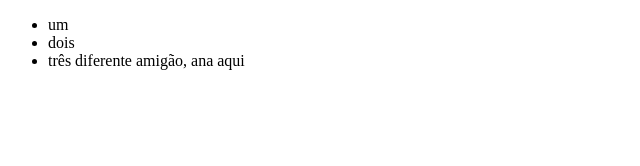
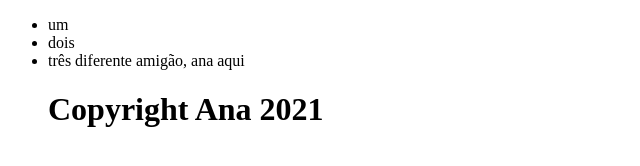
Before and after one commit to laradanteste/teste---git, a plain HTML site: page index.html in a window 1280 px wide. Shown: the whole page, without its empty margins (0-640 px from the left). Drawn offline with Linux system fonts and the light colour scheme.

Commit message:
Ana no copyright

```diff
--- a/index.html
+++ b/index.html
@@ -13,6 +13,7 @@
     <li>um</li>
     <li>dois</li>
     <li>três diferente amigão, ana aqui</li>
+    <h1>Copyright Ana 2021</h1>
   </ul>
 
 </body>
```
